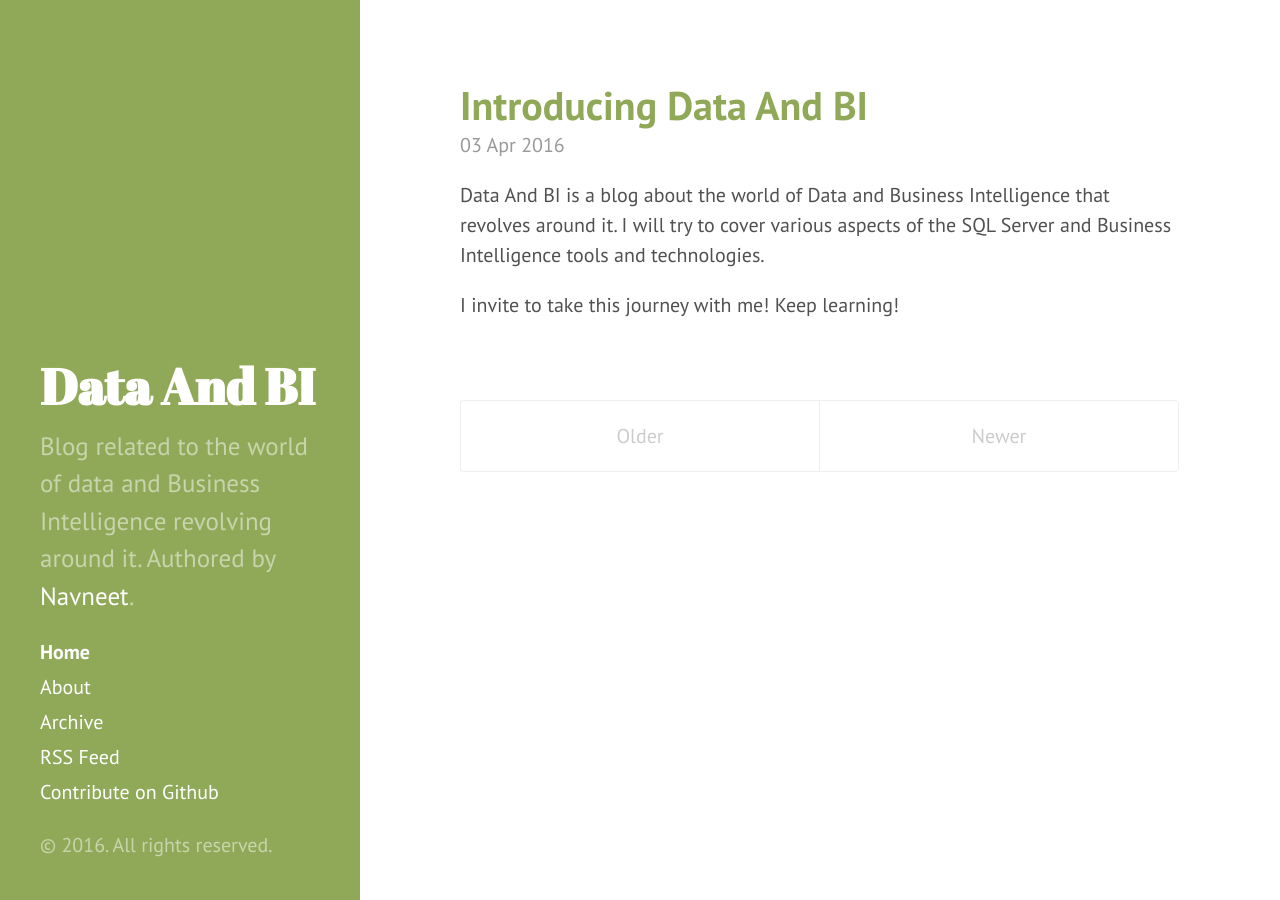
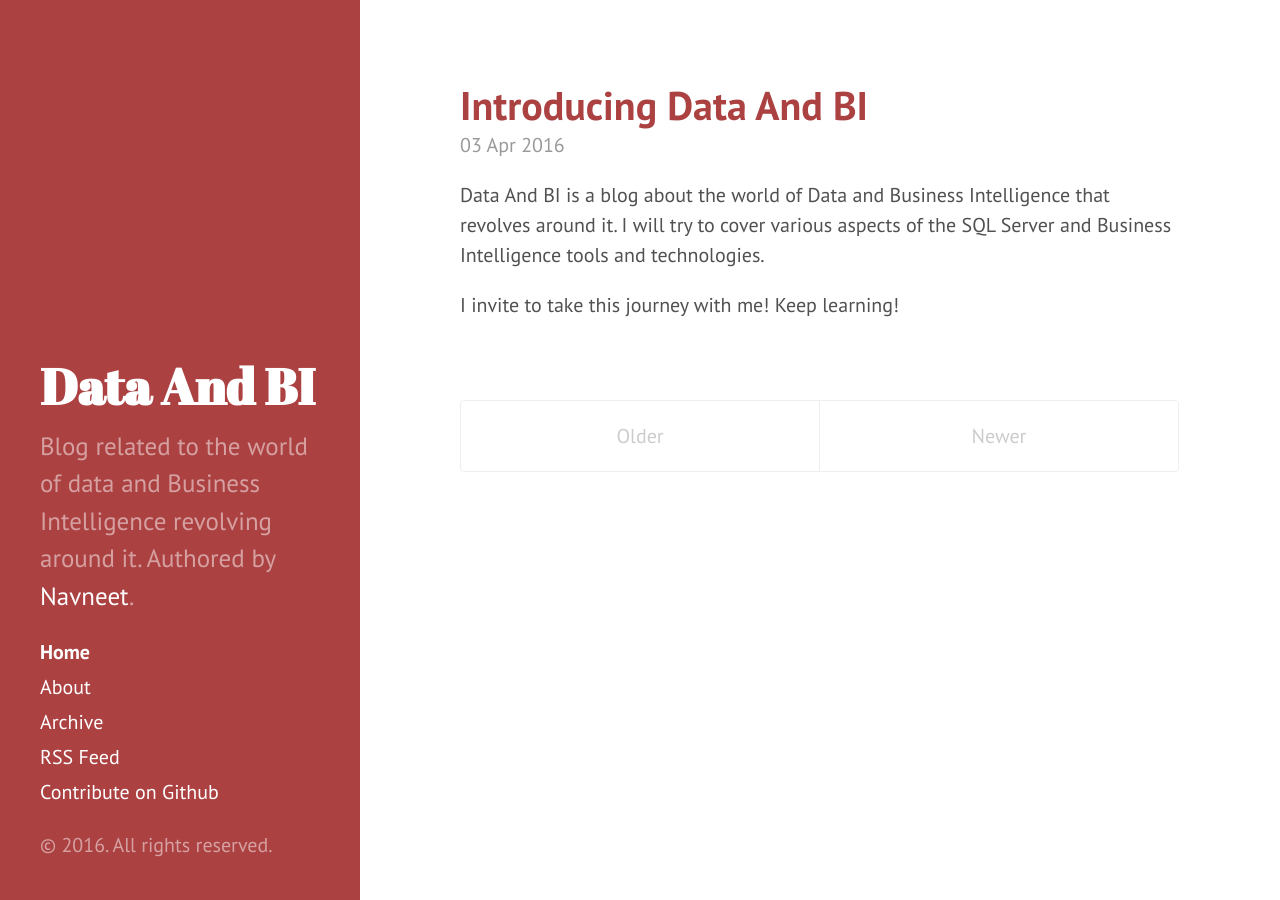
Before and after one commit to DataAndBI/DataAndBI.github.io, a Jekyll site: the page built from index.html, in a window 1280 px wide. Built offline with Jekyll 4.4.1, drawn with Linux system fonts in a browser that asks for light colours; the list of posts is cut into pages by our own code.

Commit message:
Updating the theme

```diff
--- a/_layouts/default.html
+++ b/_layouts/default.html
@@ -4,7 +4,7 @@
   {% include head.html %}
   {% include google_analytics.html %}
 
-  <body class="theme-base-0b">
+  <body class="theme-base-08">
 
     {% include sidebar.html %}
 
```
